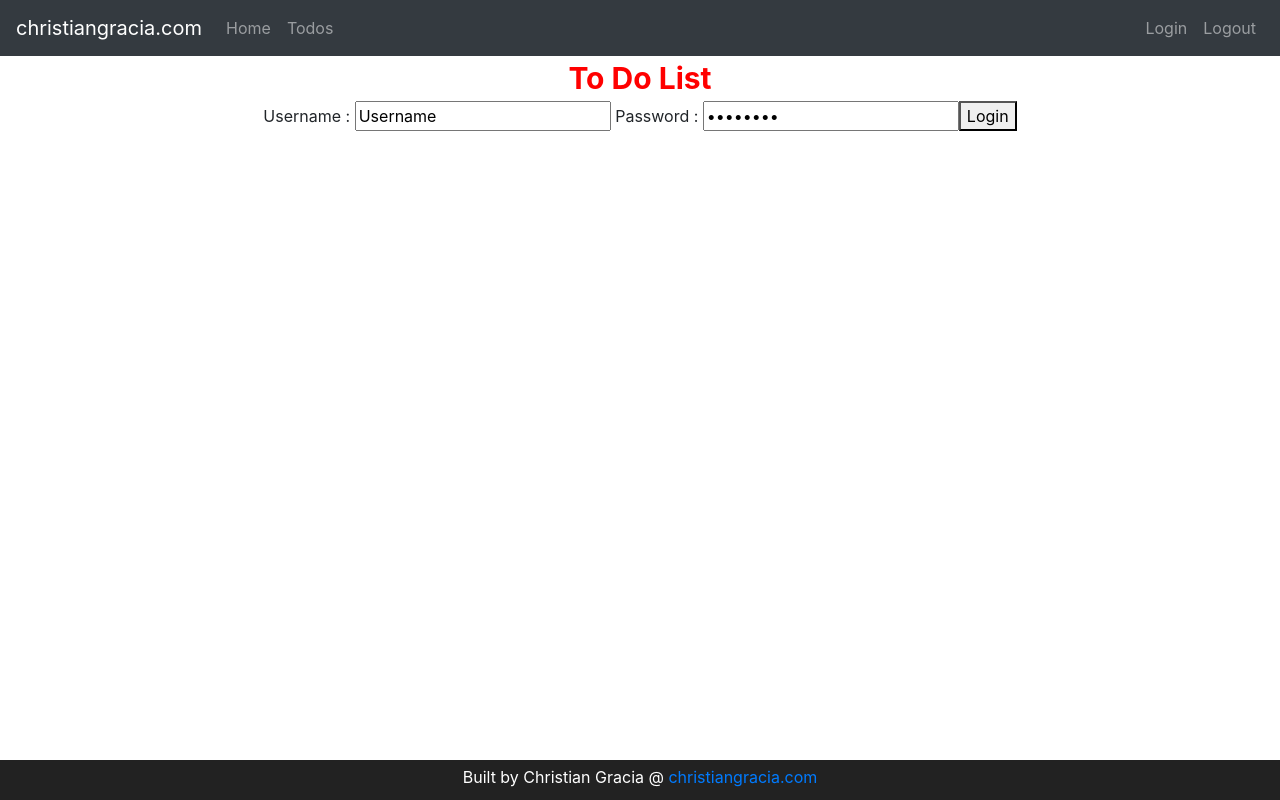
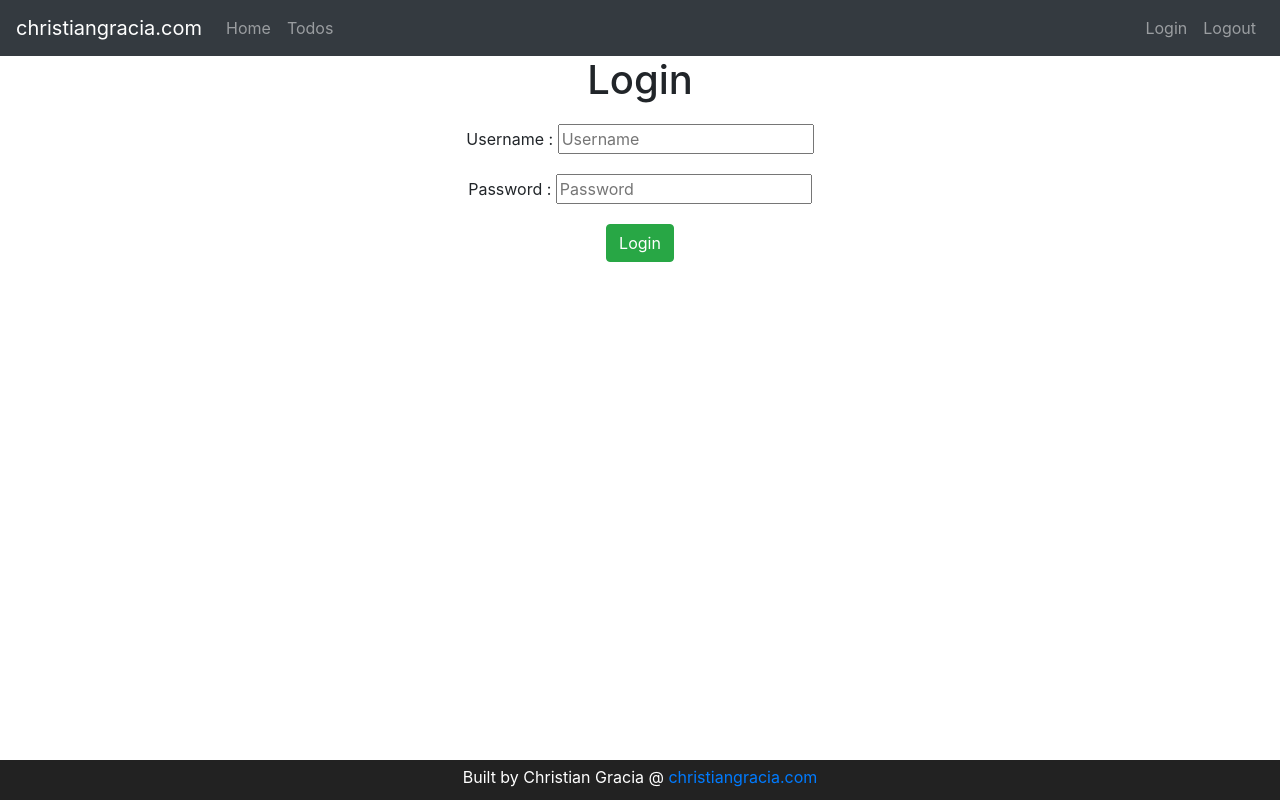
Before and after one commit to ChristianGracia/Angular, an Angular app in the folder playground/: page / in a window 1280 px wide. Built offline with nearby package versions, Linux system fonts and the light colour scheme.

Commit message:
site styling

```diff
--- a/playground/src/app/app.component.html
+++ b/playground/src/app/app.component.html
@@ -1,7 +1,6 @@
 <app-menu></app-menu>
 
 <div class="container">
-<span class="to-do-header">To Do List</span>
 <router-outlet></router-outlet>
 </div>
 <app-footer></app-footer>
--- a/playground/src/app/footer/footer.component.html
+++ b/playground/src/app/footer/footer.component.html
@@ -1,4 +1,5 @@
 <footer class="footer">
+
 
 Built by Christian Gracia @ <a href="http://www.christiangracia.com">christiangracia.com</a>
 
--- a/playground/src/app/list-todos/list-todos.component.html
+++ b/playground/src/app/list-todos/list-todos.component.html
@@ -1,5 +1,8 @@
+<H1 class="to-do-header">My Todos</H1>
 <div class="todo-div">
-<table border="1">
+
+
+<table class="todos">
 
   <thead>
     <tr>
--- a/playground/src/app/list-todos/list-todos.component.scss
+++ b/playground/src/app/list-todos/list-todos.component.scss
@@ -3,3 +3,10 @@
     flex-direction: column;
 
 }
+.to-do-header{
+  text-align: center;
+  font-weight: bold;
+  color:red;
+  font-size: 30px;
+  // background-color:blue
+}
--- a/playground/src/app/login/login.component.html
+++ b/playground/src/app/login/login.component.html
@@ -1,8 +1,16 @@
-<small *ngIf='invalidLogin'>{{errorMessage}}</small>
+<H1>Login</H1>
+
+
+
+<div class="container">
+<div class="alert alert-warning" *ngIf='invalidLogin'>{{errorMessage}}</div>
 <div>
+<div class="input-div">
+  Username : <input type="text" name="username" [(ngModel)]="username" placeholder="Username">
+  </div><div class="input-div">
+  Password : <input type="password" name="password" [(ngModel)]="password" placeholder="Password">
+  </div>
 
-  Username : <input type="text" name="username" [(ngModel)]="username">
-  Password : <input type="password" name="password" [(ngModel)]="password">
-
-  <button (click)=handleLogin()>Login</button>
+  <button class="btn btn-success" (click)=handleLogin()>Login</button>
 </div>
+</div>
--- a/playground/src/app/login/login.component.scss
+++ b/playground/src/app/login/login.component.scss
@@ -0,0 +1,4 @@
+.input-div{
+    margin-top: 20px;
+    margin-bottom: 20px;
+}
--- a/playground/src/app/login/login.component.ts
+++ b/playground/src/app/login/login.component.ts
@@ -7,8 +7,8 @@ import { Router } from '@angular/router';
   styleUrls: ['./login.component.scss']
 })
 export class LoginComponent implements OnInit {
-  username = 'Username';
-  password = '********';
+  username = '';
+  password = '';
   errorMessage = 'Invalid Username or Password';
   invalidLogin = false;
 
```
